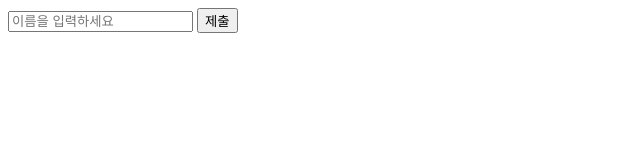
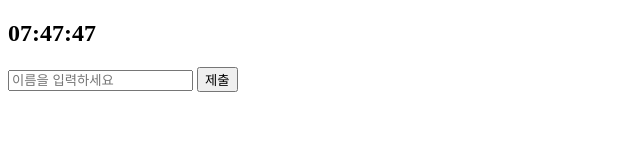
Before and after one commit to torijoolee/chrome_app, a plain HTML site: page index.html in a window 1280 px wide. Shown: the whole page, without its empty margins (0-640 px from the left). Drawn offline with Linux system fonts and the light colour scheme.

Commit message:
JS: Clock

```diff
--- a/index.html
+++ b/index.html
@@ -8,6 +8,7 @@
     <link rel="stylesheet" href="css/style.css" />
   </head>
   <body>
+    <h2 id="clock">00:00</h2>
     <form class="hidden" id="user__form" action="">
       <input
         class="user__input"
@@ -19,6 +20,7 @@
       <input class="user__btn" type="button" value="제출" />
     </form>
     <h1 id="greeting" class="hidden"></h1>
-    <script src="js/main.js"></script>
+    <script src="js/greeting.js"></script>
+    <script src="js/clock.js"></script>
   </body>
 </html>
--- /dev/null
+++ b/js/clock.js
@@ -0,0 +1,15 @@
+(() => {
+  const clockElem = document.querySelector("#clock");
+
+  function timeClock() {
+    const date = new Date();
+    const hours = String(date.getHours()).padStart(2, "0");
+    const minutes = String(date.getMinutes()).padStart(2, "0");
+    const seconds = String(date.getSeconds()).padStart(2, "0");
+
+    clockElem.innerText = `${hours}:${minutes}:${seconds}`;
+  }
+
+  timeClock(); //즉시실행
+  setInterval(timeClock, 1000);
+})();
```
Also changed, not shown: js/greeting.js (renamed from js/main.js).
